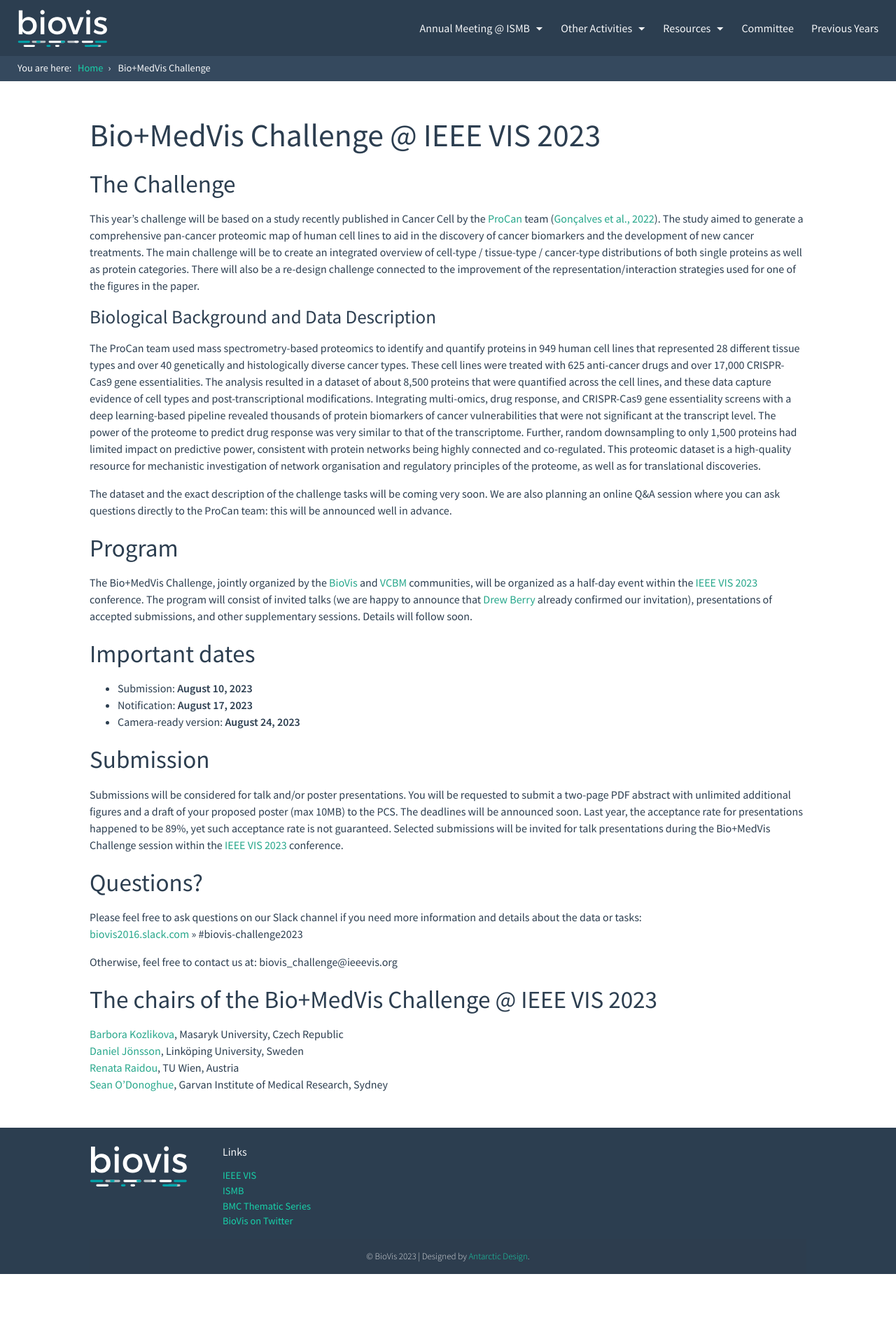
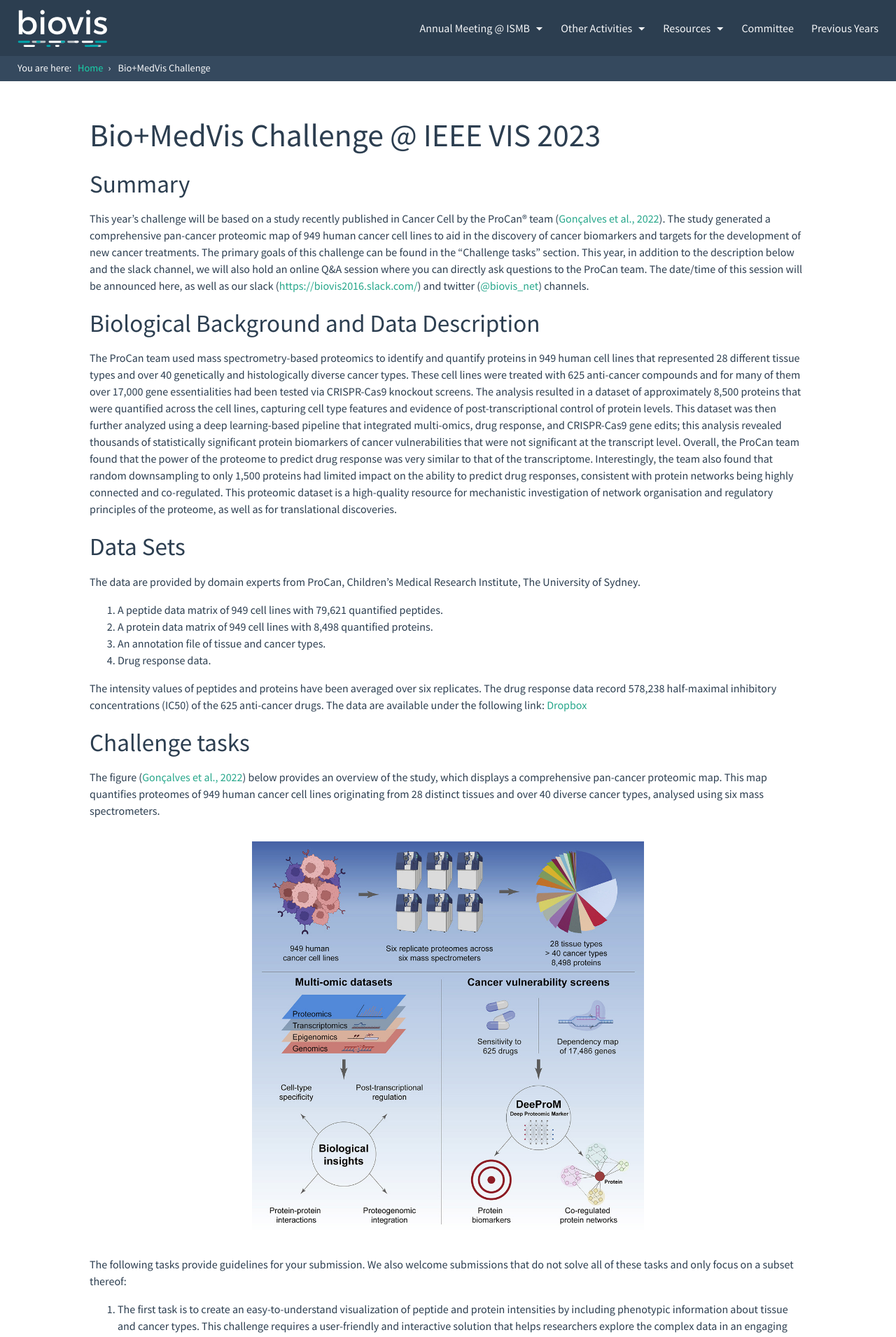
Before and after one commit to foreveremain/2024, a Jekyll site: the page built from biovis_challenge.md, in a window 1280 px wide. Shown: the top 1910 px of the page at 70% size. Built offline with Jekyll 4.4.1, drawn with Linux system fonts in a browser that asks for light colours; before the commit the page ends 1820 px from its top, so only the background shows below that; some of the changed text lies outside the part shown.

Commit message:
update biomedvis challenge

```diff
--- a/biovis_challenge.md
+++ b/biovis_challenge.md
@@ -6,43 +6,115 @@
 
 # Bio+MedVis Challenge @ IEEE VIS 2023
 
-## The Challenge
+## Summary
 
 This year’s challenge will be based on a study recently published in Cancer Cell
-by the
-[ProCan](https://www.cmrijeansforgenes.org.au/research/research-teams/procan/procan-teams)
-team ([Gonçalves et al.,
+by the ProCan® team ([Gonçalves et al.,
 2022](<https://www.cell.com/cancer-cell/fulltext/S1535-6108(22)00274-4>)). The
-study aimed to generate a comprehensive pan-cancer proteomic map of human cell
-lines to aid in the discovery of cancer biomarkers and the development of new
-cancer treatments. The main challenge will be to create an integrated overview
-of cell-type / tissue-type / cancer-type distributions of both single proteins
-as well as protein categories. There will also be a re-design challenge
-connected to the improvement of the representation/interaction strategies used
-for one of the figures in the paper.
+study generated a comprehensive pan-cancer proteomic map of 949 human cancer
+cell lines to aid in the discovery of cancer biomarkers and targets for the
+development of new cancer treatments. The primary goals of this challenge can be
+found in the "Challenge tasks" section. This year, in addition to the
+description below and the slack channel, we will also hold an online Q&A session
+where you can directly ask questions to the ProCan team. The date/time of this
+session will be announced here, as well as our slack
+([https://biovis2016.slack.com/](https://biovis2016.slack.com/)) and twitter
+([@biovis_net](https://twitter.com/biovis_net)) channels.
 
-### Biological Background and Data Description
+## Biological Background and Data Description
 
 The ProCan team used mass spectrometry-based proteomics to identify and quantify
 proteins in 949 human cell lines that represented 28 different tissue types and
 over 40 genetically and histologically diverse cancer types. These cell lines
-were treated with 625 anti-cancer drugs and over 17,000 CRISPR-Cas9 gene
-essentialities. The analysis resulted in a dataset of about 8,500 proteins that
-were quantified across the cell lines, and these data capture evidence of cell
-types and post-transcriptional modifications. Integrating multi-omics, drug
-response, and CRISPR-Cas9 gene essentiality screens with a deep learning-based
-pipeline revealed thousands of protein biomarkers of cancer vulnerabilities that
-were not significant at the transcript level. The power of the proteome to
-predict drug response was very similar to that of the transcriptome. Further,
-random downsampling to only 1,500 proteins had limited impact on predictive
-power, consistent with protein networks being highly connected and co-regulated.
-This proteomic dataset is a high-quality resource for mechanistic investigation
-of network organisation and regulatory principles of the proteome, as well as
-for translational discoveries.
+were treated with 625 anti-cancer compounds and for many of them over 17,000
+gene essentialities had been tested via CRISPR-Cas9 knockout screens. The
+analysis resulted in a dataset of approximately 8,500 proteins that were
+quantified across the cell lines, capturing cell type features and evidence of
+post-transcriptional control of protein levels. This dataset was then further
+analyzed using a deep learning-based pipeline that integrated multi-omics, drug
+response, and CRISPR-Cas9 gene edits; this analysis revealed thousands of
+statistically significant protein biomarkers of cancer vulnerabilities that were
+not significant at the transcript level. Overall, the ProCan team found that the
+power of the proteome to predict drug response was very similar to that of the
+transcriptome. Interestingly, the team also found that random downsampling to
+only 1,500 proteins had limited impact on the ability to predict drug responses,
+consistent with protein networks being highly connected and co-regulated. This
+proteomic dataset is a high-quality resource for mechanistic investigation of
+network organisation and regulatory principles of the proteome, as well as for
+translational discoveries.
 
-The dataset and the exact description of the challenge tasks will be coming very
-soon. We are also planning an online Q&A session where you can ask questions
-directly to the ProCan team: this will be announced well in advance.
+## Data Sets
+
+The data are provided by domain experts from ProCan, Children’s Medical Research
+Institute, The University of Sydney.
+
+1. A peptide data matrix of 949 cell lines with 79,621 quantified peptides.
+2. A protein data matrix of 949 cell lines with 8,498 quantified proteins.
+3. An annotation file of tissue and cancer types.
+4. Drug response data.
+
+The intensity values of peptides and proteins have been averaged over six
+replicates. The drug response data record 578,238 half-maximal inhibitory
+concentrations (IC50) of the 625 anti-cancer drugs. The data are available
+under the following link:
+[Dropbox](https://www.dropbox.com/sh/0nemsahltwwstjp/AADb9f6b99K4z2XUPwsJf96Qa?dl=0)
+
+## Challenge tasks
+
+The figure ([Gonçalves et al.,
+2022](<https://www.cell.com/cancer-cell/fulltext/S1535-6108(22)00274-4>)) below
+provides an overview of the study, which displays a comprehensive pan-cancer
+proteomic map. This map quantifies proteomes of 949 human cancer cell lines
+originating from 28 distinct tissues and over 40 diverse cancer types, analysed
+using six mass spectrometers.
+
+<figure>
+    <img src="../images/biovis-challenge/goncalves-graphical-abstract.jpg" alt="Graphical Abstract">
+</figure>
+
+The following tasks provide guidelines for your submission. We also welcome
+submissions that do not solve all of these tasks and only focus on a subset
+thereof:
+
+1. The first task is to create an easy-to-understand visualization of peptide
+   and protein intensities by including phenotypic information about tissue and
+   cancer types. This challenge requires a user-friendly and interactive solution
+   that helps researchers explore the complex data in an engaging way and reveal
+   hidden patterns. Here, the participants can define subcategories for protein
+   groups, such as house-keeping proteins, tissue-specific and cancer-specific
+   proteins.
+2. Extracting meaningful insights from the existing peptide and protein data
+   matrices and annotation files, as the relevant information is not easily
+   accessible or comprehensible in a tabular format. This challenge calls for
+   participants to create an intuitive visualization that seamlessly connects drug
+   responses to their respective proteins and cell lines.
+3. Create an interactive tool to visualise drug response data across cell lines
+   in relation to their proteomic data. The tool should allow users to select a
+   protein and analyse drugs that target them. Similarly, it should also allow
+   users to select a specific drug and visualise proteins that are strongly
+   associated with the drug response. The drug response data can be retrieved from
+   [https://www.cancerrxgene.org/downloads/bulk_download](https://www.cancerrxgene.org/downloads/bulk_download)
+   and protein-drug association information can be found in Supplementary Table 5
+   of the paper ([Gonçalves et al.,
+   2022](<https://www.cell.com/cancer-cell/fulltext/S1535-6108(22)00274-4>)).
+
+### Design challenge: Re-design an existing visualization
+
+In addition to the main challenge, we also host a complementary design
+challenge. Teams that submitted entries to the main challenges are allowed to
+submit also to the design challenge track. Submitters to the design challenge,
+however, do not necessarily need to submit also to the design challenge track.
+
+For this challenge, submitters are asked to improve the current protein network
+plot in Fig. 7F ([Gonçalves et al.,
+2022](<https://www.cell.com/cancer-cell/fulltext/S1535-6108(22)00274-4>)) by
+creating an interactive and responsive visualization of the protein network.
+This solution should allow users to zoom in and out, focus on specific proteins,
+and explore the relationships between them more easily. Suggestions for features
+that can be developed: pop-up annotations when a user hovers over a protein
+node; and a search function that enables users to quickly locate proteins of
+interest. Color-coding and distinct symbols can be used to represent different
+types of proteins or protein functions.
 
 ## Program
 
@@ -65,10 +137,10 @@
 Submissions will be considered for talk and/or poster presentations. You will be
 requested to submit a two-page PDF abstract with unlimited additional figures
 and a draft of your proposed poster (max 10MB) to the PCS. The deadlines will be
-announced soon. Last year, the acceptance rate for presentations happened to be
-89%, yet such acceptance rate is not guaranteed. Selected submissions will be
-invited for talk presentations during the Bio+MedVis Challenge session within
-the [IEEE VIS 2023](https://ieeevis.org/year/2023/welcome) conference.
+announced soon. Last year, the acceptance rate for presentations was 89%; such
+an acceptance rate is not guaranteed. Selected submissions will be invited for
+talk presentations during the Bio+MedVis Challenge session within the [IEEE VIS
+2023](https://ieeevis.org/year/2023/welcome) conference.
 
 ## Questions?
 
@@ -84,3 +156,8 @@
 [Daniel Jönsson](https://liu.se/en/employee/danjo37), Linköping University, Sweden
 [Renata Raidou](https://renataraidou.com/), TU Wien, Austria
 [Sean O'Donoghue](https://www.garvan.org.au/about-us/people/seaodo), Garvan Institute of Medical Research, Sydney
+
+## References
+
+E. Gonçalves, et al., Pan-cancer proteomic map of 949 human cell lines, Cancer
+Cell. 40 (2022) 835–849.
--- a/css/main.css
+++ b/css/main.css
@@ -403,6 +403,10 @@
 
 figure > img {
     max-width: 100%;
+    max-height: 35em;
+    display: block;
+    margin-left: auto;
+    margin-right: auto;
 }
 
 figure > figcaption {
```
Also changed, not shown: images/biovis-challenge/fig1.png (deleted), images/biovis-challenge/fig2.png (deleted), images/biovis-challenge/fig3.png (deleted), images/biovis-challenge/goncalves-graphical-abstract.jpg (added).
